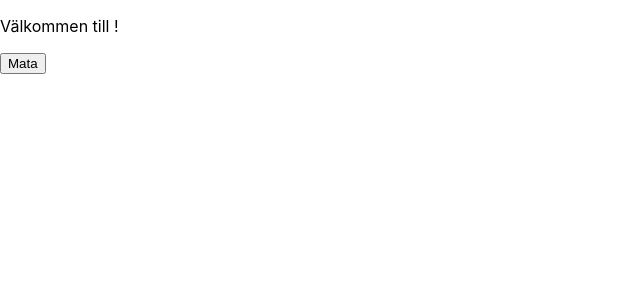
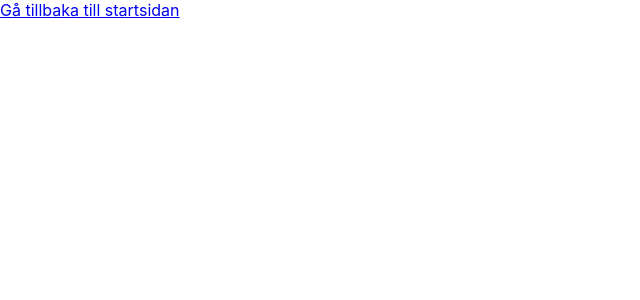
Before and after one commit to hellohely/myzoo, a React (Create React App) app: page /animal/1 in a window 1280 px wide. Shown: the top 300 px of the page, without its empty margins (0-640 px from the left). Built offline with nearby package versions, Linux system fonts and the light colour scheme.

Commit message:
Restarting with Animal component

```diff
--- a/src/components/Animal.tsx
+++ b/src/components/Animal.tsx
@@ -1,42 +1,11 @@
 import { useEffect, useState } from "react";
-import { useParams } from "react-router-dom"
+import { Link, useParams } from "react-router-dom"
 
 export function Animal() {
-const [animalId, setAnimalId] = useState(0);
-
-let params = useParams();
-
-const listOfAnimals = JSON.parse(localStorage.getItem("animals") || '[]');
-let thisAnimal = listOfAnimals.find((animal: { id: number; }) => animal.id == animalId);
-console.log(thisAnimal);
-
-useEffect(() => {
-    if (params.id) {
-    setAnimalId(parseInt(params.id));
-    }
-}, [])
-
-useEffect(() => {
-    console.log("Get animal with id", animalId)
-
-
-}, [animalId]);
-
-function feedAnimal() {
-    thisAnimal.isFed = true;
-    thisAnimal.lastFed = new Date();
-    let storeAnimalList = JSON.stringify(listOfAnimals);
-    localStorage.setItem("animals", storeAnimalList);
-
-}
-
 
     return(
         <div>
-        <img src={thisAnimal?.imageUrl}></img>
-        <p>Välkommen till {thisAnimal?.name}!</p>
-        <p>{thisAnimal?.shortDescription}</p>
-        <button onClick={feedAnimal}>Mata {thisAnimal?.name}</button>
+        <Link to={"/"}>Gå tillbaka till startsidan</Link>
         </div>
     )
 }
```
Also changed, not shown: src/components/OGAnimal.tsx (added, +49 -0 lines).
